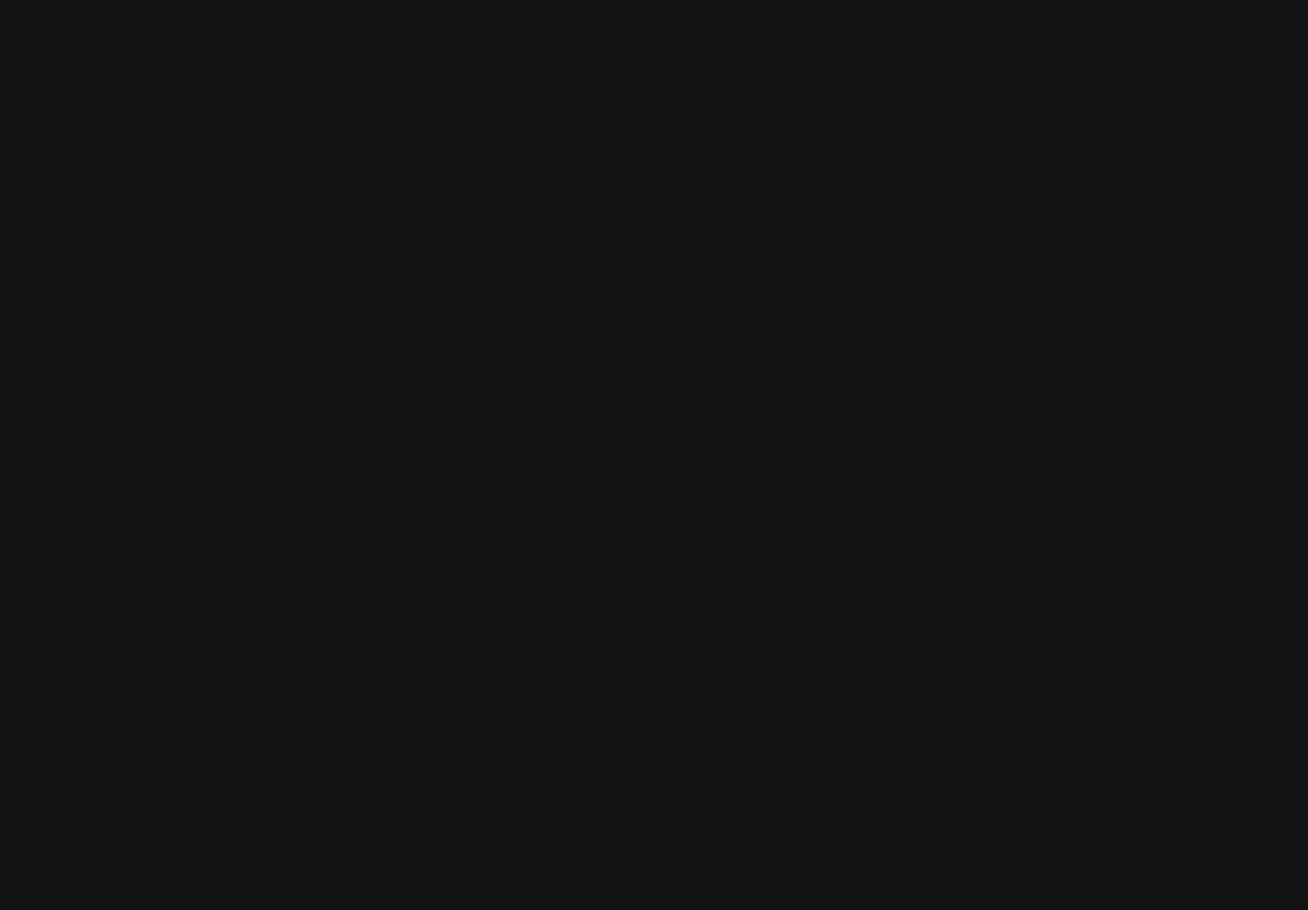
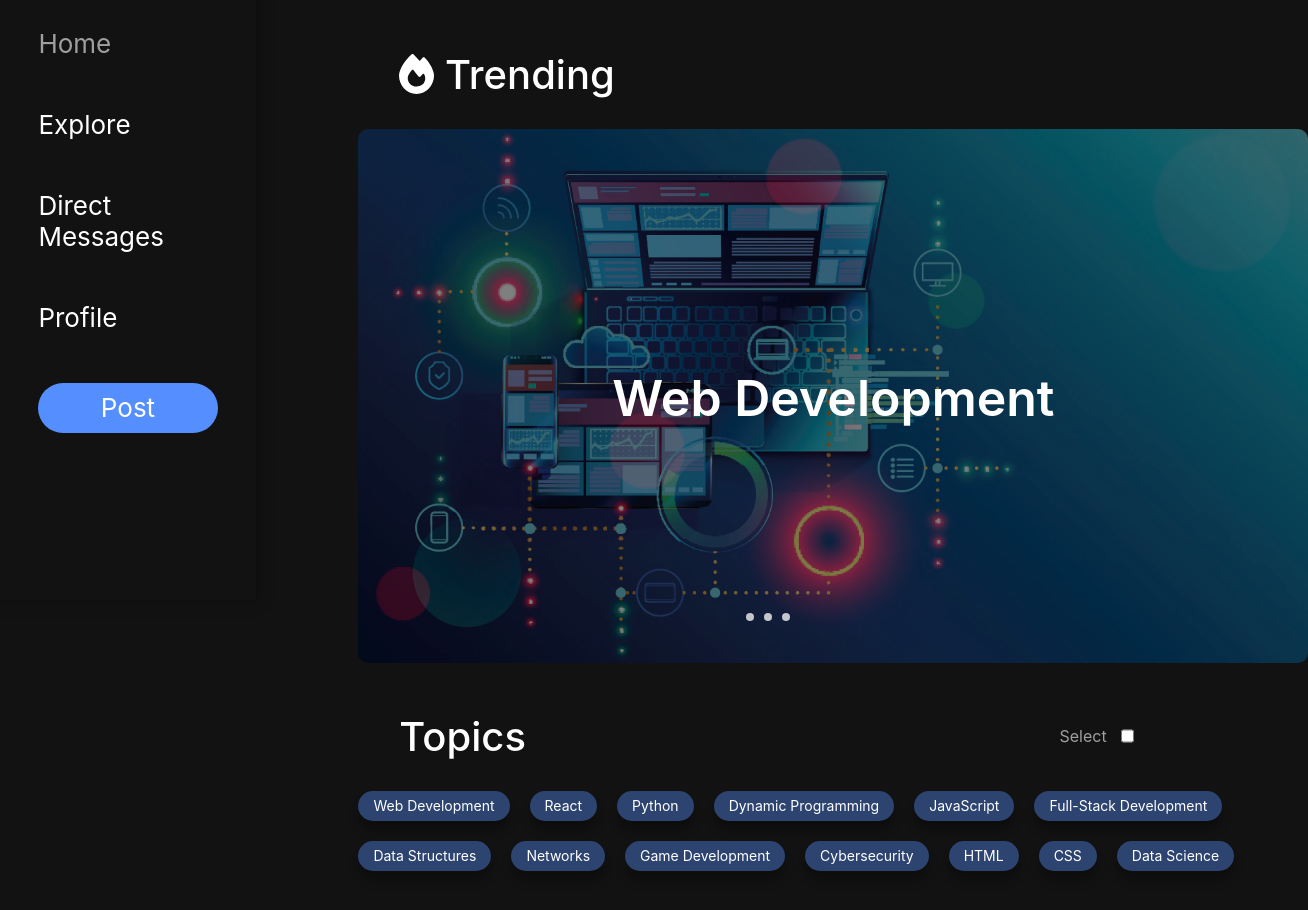
Before and after one commit to JvsonKee/CodeConnect, a React app in the folder client/: page /guest-explore in a window 1280 px wide. Before the commit this address had no page. Shown: the part 200-1110 px from the top of the page, 1308 px wide, since content can reach past the window. Before the commit the page ends 800 px from the top, so only its background shows below. Built offline with nearby package versions, Linux system fonts and the light colour scheme; grey boxes are pictures that could not be loaded; the HTML template or start-up script is replaced by a standard one; a web font is replaced by a local one.

Commit message:
guest explore page

```diff
--- a/client/src/pages/GuestHome/GuestNavBar.jsx
+++ b/client/src/components/GuestNavBar/GuestNavBar.jsx
@@ -10,8 +10,8 @@ function GuestNavBar({ handleItemClick }) {
                     <NavLogoConnect>Connect</NavLogoConnect>
                 </NavLogo>
                 <NavItems>
-                    <NavItem to="/">Home</NavItem>
-                    <NavItem to="/explore">Explore</NavItem>
+                    <NavItem to="/guest-home">Home</NavItem>
+                    <NavItem to="/guest-explore">Explore</NavItem>
                     <NavItem onClick={() => handleItemClick('Direct Messages')}>Direct Messages</NavItem>
                     <NavItem onClick={() => handleItemClick('Profile')}>Profile</NavItem>
                     <PostButton onClick={() => handleItemClick('Post')}>Post</PostButton>
--- a/client/src/main.jsx
+++ b/client/src/main.jsx
@@ -3,6 +3,7 @@ import { createBrowserRouter, RouterProvider } from 'react-router-dom';
 import App from './App'
 import HomePage from './pages/Home/Homepage';
 import GuestHomePage from './pages/GuestHome/GuestHomepage';
+import GuestExplorePage from './pages/GuestExplore/GuestExplorePage';
 import ExplorePage from './pages/Explore/ExplorePage';
 import DMPage from './pages/DirectMessages/DMPage';
 import UserPage from './pages/Account/UserPage';
@@ -17,6 +18,11 @@ const router = createBrowserRouter([
 	{
 		path: '/guest-home',
 		element: <GuestHomePage />
+	},
+
+	{
+		path: '/guest-explore',
+		element: <GuestExplorePage />
 	},
 
 	{
--- /dev/null
+++ b/client/src/pages/GuestExplore/GuestExplorePage.jsx
@@ -0,0 +1,99 @@
+import Dropdown from "../../components/Dropdown/Dropdown"
+import GuestNavBar from "../../components/GuestNavBar/GuestNavBar"
+import SearchBar from "../../components/SearchBar/SearchBar"
+import { Container } from "../../styles/Container"
+import { ContentContainer, ExplorePageContainer, FireIcon, CarouselContainer, TopicsHeaderContainer, TopicsSection, CarouselImage, CarouselSlide, CarouselLabel, Carousel, CarouselNav, TopicsContainer, SelectContainer, CheckBox } from "./GuestExplorePage.styled"
+import { useState } from "react"
+import { PageHeader } from "../../styles/PageHeader"
+import TopicBubble from "../../components/TopicBubble/TopicBubble"
+import { faFire } from "@fortawesome/free-solid-svg-icons"
+import webDevPicture from "../../assets/web-dev.png"  // https://www.google.com/search?q=web+development&sca_esv=578888506&rlz=1C5CHFA_enCA1022CA1022&tbm=isch&sxsrf=AM9HkKleoNTmOFYy1L2asBqWBw79IrDHJw:1698948188574&source=lnms&sa=X&ved=2ahUKEwj19ZWa86WCAxWaIDQIHdNrDysQ_AUoAXoECAEQAw&biw=1800&bih=986&dpr=2#imgrc=O0Or2_DpELZxxM
+import gameDevPicture from "../../assets/game-dev.png" // source: https://itchronicles.com/artificial-intelligence/ai-in-game-development/
+import programmingPicture from "../../assets/programming.png" // source: https://www.google.com/search?q=java&tbm=isch&hl=en&chips=q:java,g_1:programming:R3yWj66rrrk%3D&rlz=1C5CHFA_enCA1022CA1022&sa=X&ved=2ahUKEwjSgKaQ8qWCAxWUFTQIHWfNDnkQ4lYoAXoECAEQMQ&biw=1800&bih=986#imgrc=3VOAR5G6kgBfrM&imgdii=c3KSenntr082qM
+
+function GuestExplorePage() {
+    const [status, setStatus] = useState('Recent');
+    const [popupVisible, setPopupVisible] = useState(false);
+
+    const handleItemClick = (itemName) => {
+      if (itemName === 'Direct Messages' || itemName === 'Profile' || itemName === 'Post') {
+        setPopupVisible(true);
+      }
+    };
+
+    const handleClosePopup = () => {
+      setPopupVisible(false);
+    };
+
+    return (
+        <Container>
+            <GuestNavBar handleItemClick={handleItemClick}/>
+            <ExplorePageContainer>
+                <ContentContainer>
+                    <SearchBar />
+                    {/* <DropdownContainer>
+                        <Dropdown setStatus={setStatus}/>
+                    </DropdownContainer> */}
+                    <TopicsSection>
+                        <TopicsHeaderContainer>
+                            <PageHeader>
+                                <div><FireIcon icon={faFire}/> Trending</div>
+                            </PageHeader>
+                        </TopicsHeaderContainer>
+                        <CarouselContainer>
+                            <Carousel>
+                                <CarouselSlide id="slide-1">
+                                    <CarouselImage src={webDevPicture} />
+                                    <CarouselLabel>Web Development</CarouselLabel>
+                                </CarouselSlide>
+                                <CarouselSlide id="slide-2">
+                                    <CarouselImage src={gameDevPicture}/>
+                                    <CarouselLabel>Game Development</CarouselLabel>
+                                </CarouselSlide>
+                                <CarouselSlide id="slide-3">
+                                    <CarouselImage src={programmingPicture}/>
+                                    <CarouselLabel>Python</CarouselLabel>
+                                </CarouselSlide>
+                                <CarouselNav>
+                                    <a href="#slide-1"></a>
+                                    <a href="#slide-2"></a>
+                                    <a href="#slide-3"></a>
+                                </CarouselNav>
+                            </Carousel>
+                        </CarouselContainer>
+                        <TopicsHeaderContainer>
+                            <PageHeader>Topics</PageHeader>
+                            <SelectContainer>
+                                <div>Select</div>
+                                <CheckBox type="checkbox"/>
+                            </SelectContainer>
+                        </TopicsHeaderContainer>
+                        <TopicsContainer>
+                            <TopicBubble topicName={"Web Development"}/>
+                            <TopicBubble topicName={"React"}/>
+                            <TopicBubble topicName={"Python"}/>
+                            <TopicBubble topicName={"Dynamic Programming"}/>
+                            <TopicBubble topicName={"JavaScript"}/>
+                            <TopicBubble topicName={"Full-Stack Development"}/>
+                            <TopicBubble topicName={"Data Structures"}/>
+                            <TopicBubble topicName={"Networks"}/>
+                            <TopicBubble topicName={"Game Development"}/>
+                            <TopicBubble topicName={"Cybersecurity"}/>
+                            <TopicBubble topicName={"HTML"}/>
+                            <TopicBubble topicName={"CSS"}/>
+                            <TopicBubble topicName={"Data Science"}/>
+                        </TopicsContainer>
+                    </TopicsSection>
+                </ContentContainer>
+            </ExplorePageContainer>
+            {popupVisible && (
+            <div className="popup">
+                <p>Please create an account to access this feature.</p>
+                <button onClick={handleClosePopup}>Close</button>
+            </div>
+            )}
+        </Container>
+    )
+}
+
+export default GuestExplorePage
--- /dev/null
+++ b/client/src/pages/GuestExplore/GuestExplorePage.styled.js
@@ -0,0 +1,131 @@
+import styled from "styled-components"
+import { FontAwesomeIcon } from "@fortawesome/react-fontawesome"
+
+export const ExplorePageContainer = styled.div`
+    display: flex;
+    justify-content: center;
+    align-items: center;
+    margin-left: 20vw;
+    width: 80vw;
+    height: 100vh;
+    background-color: var(--black);
+`
+
+export const ContentContainer = styled.div`
+    display: flex;
+    flex-direction: column;
+    gap: 100px;
+    padding: 5vh 0;
+    width: 80%;
+    height: 80%;
+`
+
+export const DropdownContainer = styled.div`
+    width: 88%;
+    display: flex;
+    justify-content: flex-end;
+`
+
+export const TopicsSection = styled.div`
+    display: flex;
+    flex-direction: column;
+    gap: 30px;
+    height: 80%;
+`
+
+export const TopicsHeaderContainer = styled.div`
+    display: flex;
+    align-items: center;
+    justify-content: space-between;
+    width: 90%;
+    margin: 0 auto;
+`
+
+export const SelectContainer = styled.div`
+    display: flex;
+    gap: 10px;
+
+    div {
+        color: var(--grey);
+    }
+`
+
+export const CheckBox = styled.input`
+
+`
+
+export const FireIcon = styled(FontAwesomeIcon)`
+
+`
+
+export const CarouselContainer = styled.div`
+    position: relative;
+    width: 100%;
+    height: 100%;
+    margin-bottom: 5%;
+`
+
+export const Carousel = styled.div`
+    display: flex;
+    margin: 0 auto;
+    overflow-x: auto;
+    width: 950px;
+    scroll-snap-type: x mandatory;
+    scroll-behavior: smooth;
+`
+
+export const CarouselSlide = styled.div`
+    width: 100%;
+    position: relative;
+    text-align: center;
+    color: var(--white);
+`
+
+export const CarouselImage = styled.img`
+    flex: 3;
+    max-width: 950px;
+    scroll-snap-align: start;
+    filter: brightness(50%);
+    border-radius: 10px;
+`
+
+export const CarouselLabel = styled.div`
+    position: absolute;
+    top: 50%;
+    left: 50%;
+    transform: translate(-50%, -50%);
+    font-size: 50px;
+    font-weight: 600;
+`
+
+export const CarouselNav = styled.div`
+    display: flex;
+    gap: 10px;
+    position: absolute;
+    bottom: 20px;
+    left: 50%;
+    transform: translateX(-50%);
+    z-index: 1;
+
+    a {
+        width: 8px;
+        height: 8px;
+        border-radius: 50%;
+        background-color: var(--white);
+        opacity: 0.75;
+        transition: opacity ease 250ms;
+
+        &:hover {
+            opacity: 100%;
+        }
+    }
+`
+
+export const TopicsContainer = styled.div`
+    display: flex;
+    flex-wrap: wrap;
+    gap: 20px;
+    width: 950px;
+    margin: 0 auto;
+    padding-bottom: 10%;
+`
--- a/client/src/pages/GuestHome/GuestHomePage.jsx
+++ b/client/src/pages/GuestHome/GuestHomePage.jsx
@@ -1,6 +1,6 @@
 import { ContentContainer, HeaderContainer, GuestHomePageContainer, Feed } from './GuestHomePage.styled';
 import { PageHeader } from "../../styles/PageHeader"
-import GuestNavBar from "./GuestNavBar"
+import GuestNavBar from "../../components/GuestNavBar/GuestNavBar"
 import { Container } from "../../styles/Container"
 import Dropdown from "../../components/Dropdown/Dropdown"
 import { useState } from "react"
--- a/client/src/pages/Welcome/CreateAccountButton.styled.js
+++ b/client/src/pages/Welcome/CreateAccountButton.styled.js
@@ -2,7 +2,7 @@ import styled from 'styled-components'
 
 export const CreateAccountButton = styled.div`
   position: fixed;
-  bottom: 200px;
+  bottom: 100px;
   background-color: var(--blue);
   color: white;
   padding: 10px 20px;
--- a/client/src/pages/Welcome/WelcomePage.jsx
+++ b/client/src/pages/Welcome/WelcomePage.jsx
@@ -1,4 +1,4 @@
-import {PageContainer, LoginForm, InputField, LogInButton, ContinueLink, LogoText, LogoCode, LogoConnect} from "./WelcomePage.styled"
+import {PageContainer, LoginForm, InputField, LogInButton, ContinueLink, LogoText, LogoCode, LogoConnect, UsernameText} from "./WelcomePage.styled"
 import{ CreateAccountButton } from "./CreateAccountButton.styled"
 import { Container } from "../../styles/Container"
 import React, { useState } from 'react';
--- a/client/src/pages/Welcome/WelcomePage.styled.js
+++ b/client/src/pages/Welcome/WelcomePage.styled.js
@@ -15,7 +15,7 @@ export const LoginForm = styled.form`
 display: flex;
 flex-direction: column;
 justify-content: center;
-//align-items: center;
+align-items: center;
 background-color: var(--blue-);
 padding: 20px;
 border-radius: 5px;
@@ -36,7 +36,7 @@ background-color:var(--light-black);
 `;
 
 export const LogInButton = styled.button`
-margin-left: 11vw;
+//margin-left: 11vw;
 font-size: 15px;
 width: 22%;
 height: 17%;
@@ -78,3 +78,10 @@ export const LogoConnect = styled.div`
     font-size: 100px;
   color: var(--blue);
 `;
+
+export const UsernameText = styled.label`
+    margin-right: 5;
+    font-weight: 30;
+    font-size: 30px;
+    color: var(--white);
+`
```
Also changed, not shown: client/src/components/GuestNavBar/GuestNavBar.styled.js (renamed from client/src/pages/GuestHome/GuestNavBar.styled.js).
